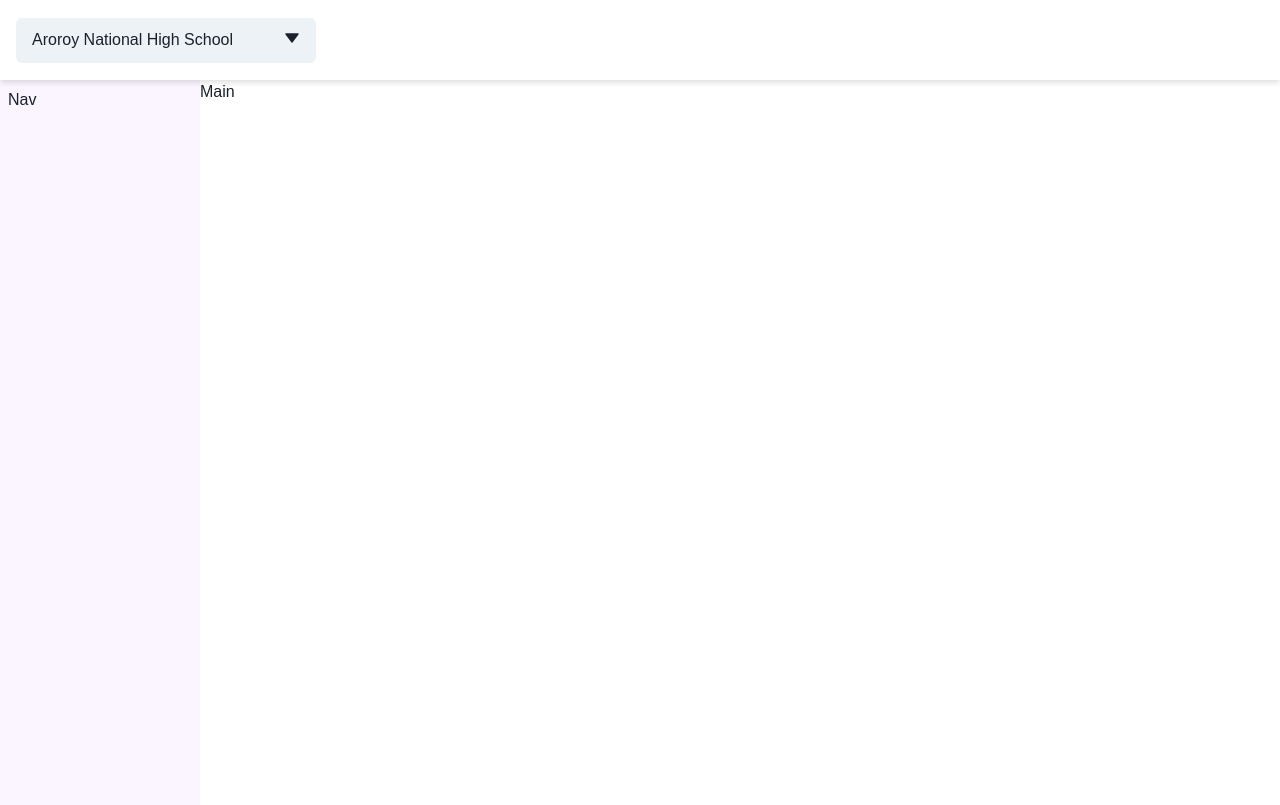
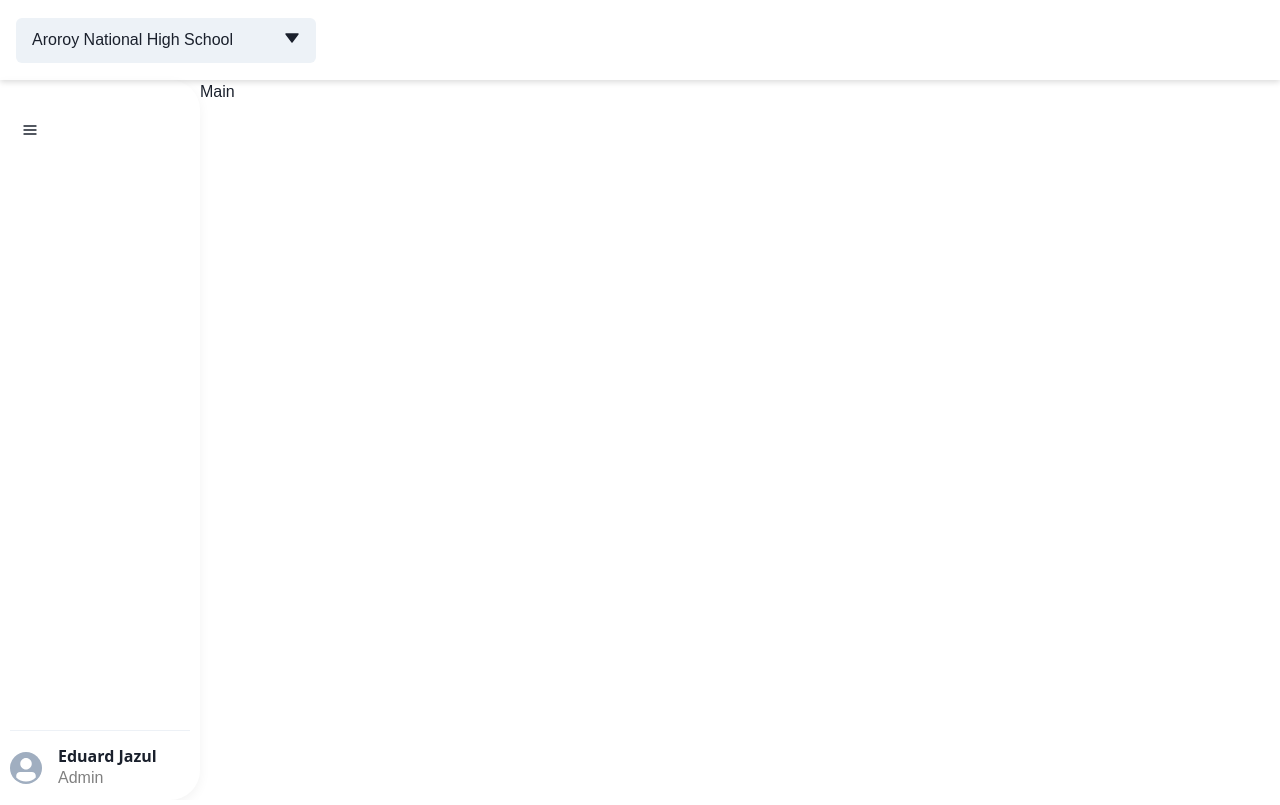
Before and after one commit to khake19/school-pulse, a Next.js app: page / in a window 1280 px wide. Built offline with nearby package versions, Linux system fonts and the light colour scheme.

Commit message:
Initial commit for sidebar

```diff
--- a/src/components/Sidebar/Sidebar.style.ts
+++ b/src/components/Sidebar/Sidebar.style.ts
@@ -2,7 +2,18 @@ import { css } from '@emotion/react'
 
 const SidebarStyle = {
   sidebar: css`
-    padding: 8px;
+    pos: sticky;
+    left: 5;
+    height: calc(100vh - 80px);
+    box-shadow: 0 4px 12px 0 rgba(0, 0, 0, 0.05);
+    flex-direction: column;
+    justify-content: space-between;
+  `,
+  avatar: css`
+    padding: 5%;
+    flex-direction: column;
+    width: 100%;
+    margin-bottom: 4;
   `
 }
 
--- a/src/components/Sidebar/Sidebar.tsx
+++ b/src/components/Sidebar/Sidebar.tsx
@@ -1,11 +1,46 @@
-import React from 'react'
-import { Box, GridItem } from '@chakra-ui/react'
+import React, { useState } from 'react'
+import { Avatar, Divider, Heading, IconButton, Flex, GridItem, Text } from '@chakra-ui/react'
+import { FiMenu } from 'react-icons/fi'
 import SidebarStyle from './Sidebar.style'
 
 const Sidebar = () => {
+  const [navSize, changeNavSize] = useState('large')
   return (
-    <GridItem bg="purple.50" area={'nav'} height="calc(100vh - 75px)">
-      <Box css={SidebarStyle.sidebar}>Nav</Box>
+    <GridItem area={'nav'}>
+      <Flex
+        css={SidebarStyle.sidebar}
+        width={navSize === 'small' ? '75px' : '200px'}
+        borderRadius={navSize === 'small' ? '0 15px 15px 0' : '0 30px 30px 0'}
+      >
+        <Flex p="5%" flexDir="column" alignItems={navSize === 'small' ? 'center' : 'flex-start'} as="nav">
+          <IconButton
+            aria-label="icon-menu"
+            background="none"
+            mt={5}
+            _hover={{ background: 'none' }}
+            icon={<FiMenu />}
+            onClick={() => {
+              if (navSize === 'small') {
+                changeNavSize('large')
+              } else {
+                changeNavSize('small')
+              }
+            }}
+          />
+        </Flex>
+        <Flex css={SidebarStyle.avatar} alignItems={navSize === 'small' ? 'center' : 'flex-start'}>
+          <Divider display={navSize === 'small' ? 'none' : 'flex'} />
+          <Flex mt={4} align="center">
+            <Avatar size="sm" />
+            <Flex flexDir="column" ml={4} display={navSize === 'small' ? 'none' : 'flex'}>
+              <Heading as="h3" size="sm">
+                Eduard Jazul
+              </Heading>
+              <Text color="gray">Admin</Text>
+            </Flex>
+          </Flex>
+        </Flex>
+      </Flex>
     </GridItem>
   )
 }
```
